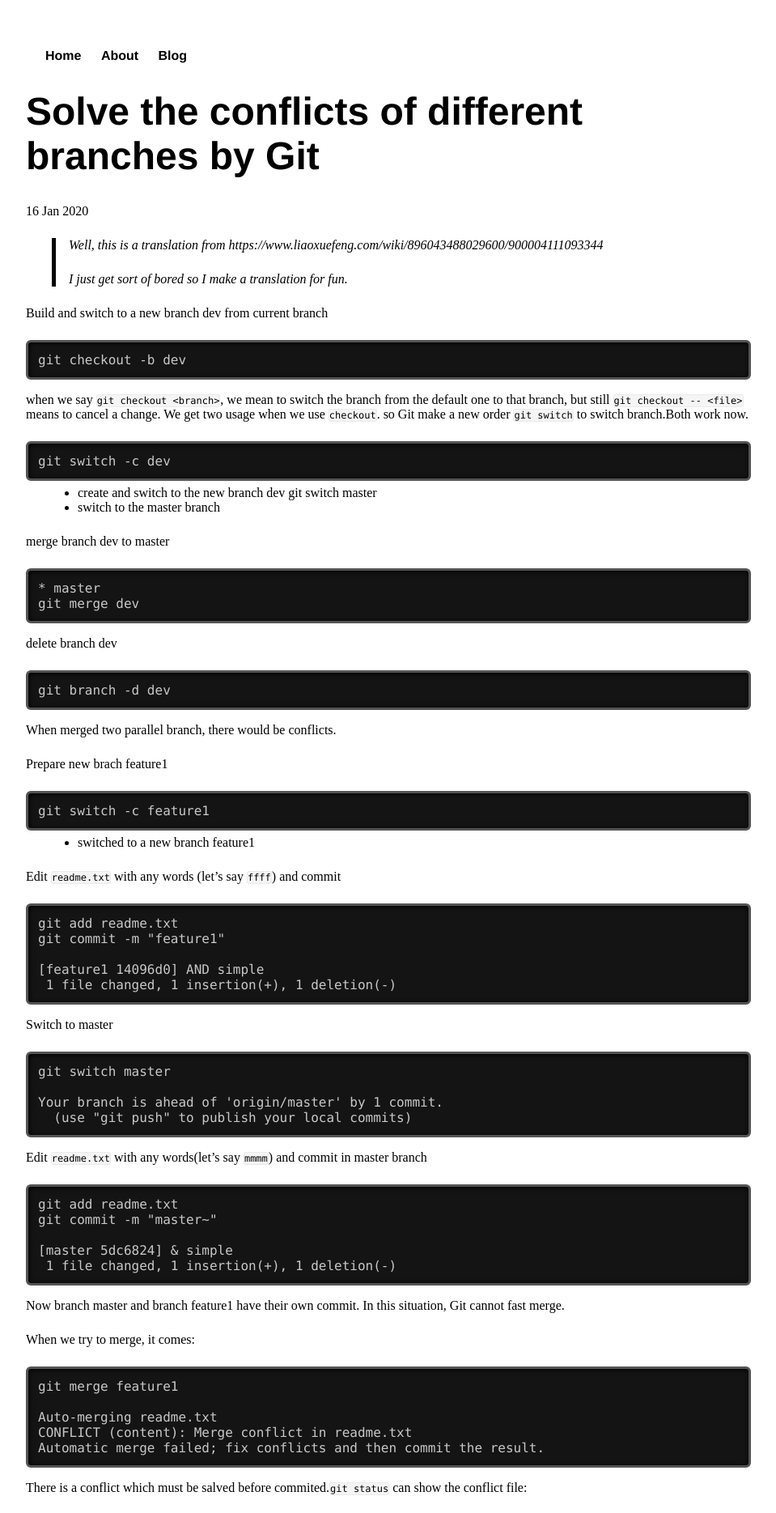
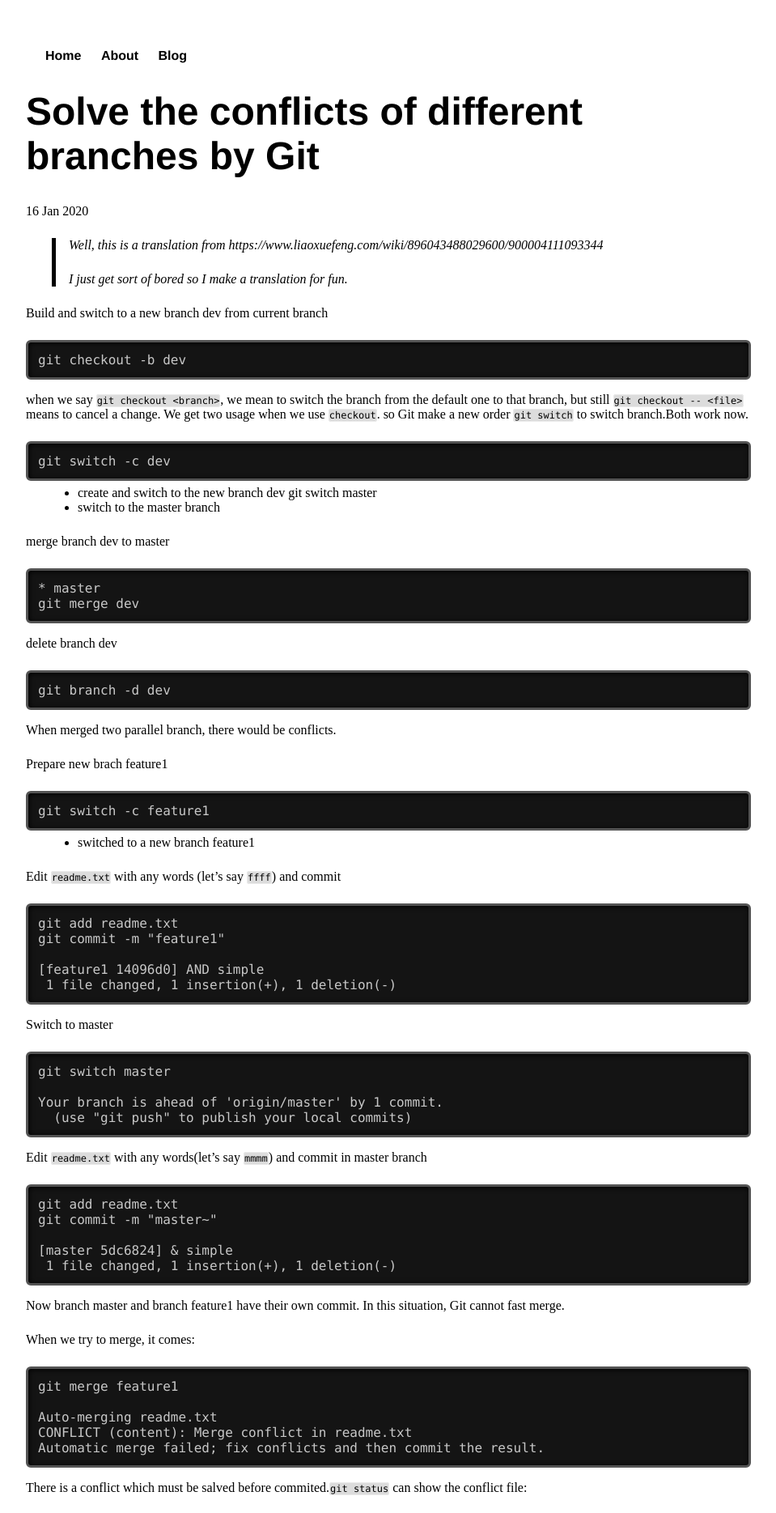
Before and after one commit to binhaozeng/binhaozeng.github.io, a Jekyll site: the page built from _posts/2020-01-16-Solve-the-conflicts-of-different-branches-by-Git.md, in a window 1280 px wide. Shown: the top 1869 px of the page at 81% size, without its empty margins (160-1119 px from the left). Built offline with Jekyll 4.4.1, drawn with Linux system fonts in a browser that asks for light colours; comment, search, counter and statistics services are not loaded.

Commit message:
Update main.css

```diff
--- a/css/main.css
+++ b/css/main.css
@@ -129,7 +129,7 @@ code, tt {
     padding: 0px 0px;
     white-space: nowrap;
     border: 1px solid #eaeaea;
-    background-color: #F5F5F5;
+    background-color: #DCDCDC;
     border-radius: 3px;
 }
 pre>code {
```
